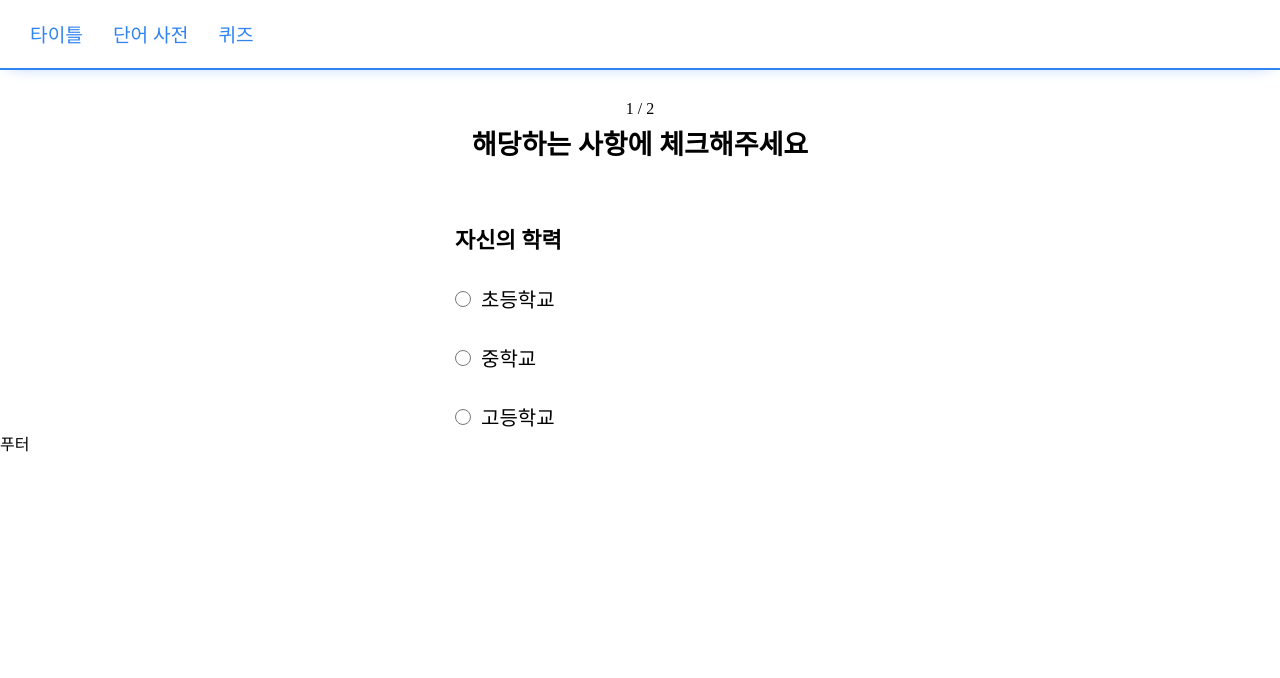
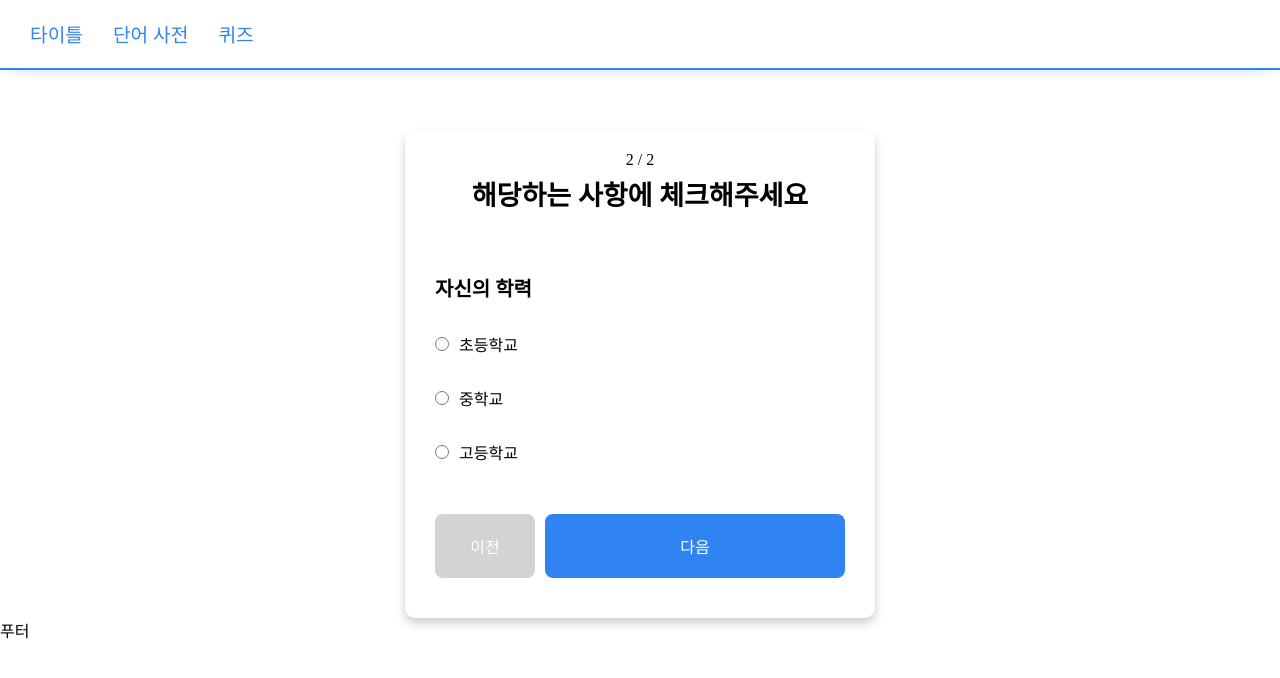
Before and after one commit to SWDC-Team-GG/GG-frontend, a React (Create React App) app: page /Survey in a window 1280 px wide. Shown: the top 678 px of the page. Built offline with nearby package versions, Linux system fonts and the light colour scheme.

Commit message:
fix : survey 레이아웃 수정

```diff
--- a/src/pages/Survey/index.tsx
+++ b/src/pages/Survey/index.tsx
@@ -5,9 +5,9 @@ function Home() {
   const exp = ["초등학교", "중학교", "고등학교"];
   return (
     <S.Container>
-      <S.SubTitle>1 / 2</S.SubTitle>
+      <S.SubTitle>2 / 2</S.SubTitle>
       <S.Title>해당하는 사항에 체크해주세요</S.Title>
-      <form method="get" action="form-action.html">
+      <form>
         <S.DescTitle>자신의 학력</S.DescTitle>
         {exp.map((item) => (
           <S.CheckLabel>
@@ -15,6 +15,11 @@ function Home() {
             {item}
           </S.CheckLabel>
         ))}
+        <S.ButtonContainer>
+          <S.Before>이전</S.Before>
+          {/* color를 통해 이전, 다음 구분 */}
+          <S.After>다음</S.After>
+        </S.ButtonContainer>
       </form>
     </S.Container>
   );
--- a/src/pages/Survey/style.ts
+++ b/src/pages/Survey/style.ts
@@ -2,21 +2,21 @@ import styled from "styled-components";
 
 export const CheckLabel = styled.div`
   display: block;
-  font-size: 20px;
+  font-size: 16px;
   margin-top: 30px;
 `;
 
 export const Input = styled.input`
   margin-right: 10px;
-  width: 16px;
-  height: 16px;
+  width: 14px;
+  height: 14px;
   border-radius: 24px;
 `;
 
 export const SubTitle = styled.div`
   text-align: center;
   font-size: 16px;
-  margin: 30px 0px 5px 0px;
+  margin: 20px 0px 5px 0px;
 `;
 
 export const Title = styled.div`
@@ -28,12 +28,39 @@ export const Title = styled.div`
 
 export const DescTitle = styled(Title)`
   text-align: left;
-  font-size: 22px;
+  font-size: 20px;
   font-weight: 900;
   margin-bottom: 20px;
 `;
 
 export const Container = styled.div`
-  width: 370px;
-  margin: 0 auto;
+  width: 470px;
+  margin: 60px auto 0 auto;
+  border-radius: 10px;
+  box-shadow: 0px 5px 10px rgba(0, 0, 0, 0.2);
+  padding: 1px 30px 40px 30px;
 `;
+
+export const Before = styled.button`
+  width: 100px;
+  background-color: lightgray;
+  border: none;
+  padding: 20px 0;
+  border-radius: 8px;
+  font-size: 16px;
+  color: white;
+`;
+
+export const After = styled(Before)`
+  width: 300px;
+  background-color: #3084f2;
+  margin-right: 10;
+  border-radius: 8px;
+  font-size: 16px;
+`;
+
+export const ButtonContainer = styled.div`
+  display: flex;
+  margin-top: 50px;
+  justify-content: space-between;
+`;
```
